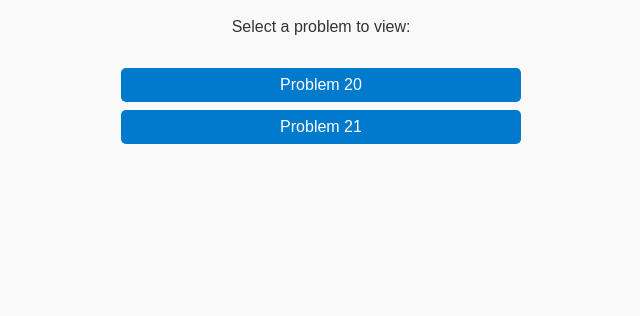
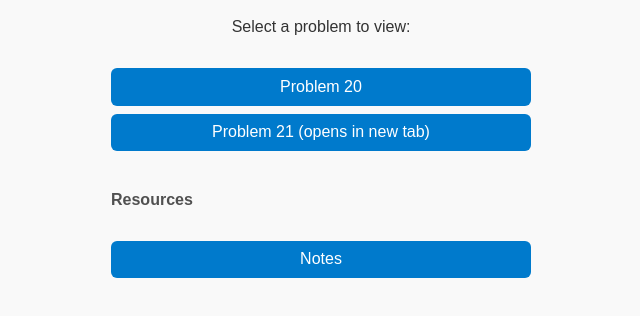
Before and after one commit to sqkim25/NJCC, a plain HTML site: page index.html in a window 1280 px wide. Shown: the part 72-388 px from the top of the page, without its empty margins (319-959 px from the left). Drawn offline with Linux system fonts and the light colour scheme.

Commit message:
added notes

```diff
--- a/index.html
+++ b/index.html
@@ -3,46 +3,58 @@
 <head>
   <meta charset="UTF-8">
   <title>JHMMC 2024 - 6th Grade</title>
+  <meta name="viewport" content="width=device-width, initial-scale=1">
   <style>
+    :root { --btn:#007acc; --btnHover:#005f99; }
     body {
       font-family: Arial, sans-serif;
       margin: 2em;
       background-color: #f9f9f9;
       color: #333;
     }
-    h1 {
-      text-align: center;
-    }
-    ul {
-      list-style-type: none;
+    h1, p { text-align: center; }
+    .menu {
+      list-style: none;
       padding: 0;
-      max-width: 400px;
+      max-width: 420px;
       margin: 2em auto;
     }
-    li {
-      margin: 0.5em 0;
+    .menu li { margin: 0.5em 0; }
+    .menu a {
+      display: block;
+      padding: 0.6em 1em;
+      text-decoration: none;
+      background: var(--btn);
+      color: #fff;
+      border-radius: 6px;
+      text-align: center;
+      transition: background 0.2s ease-in-out;
+      word-break: break-word;
     }
-    a {
-      display: block;
-      padding: 0.5em 1em;
-      text-decoration: none;
-      background-color: #007acc;
-      color: white;
-      border-radius: 5px;
-      text-align: center;
-      transition: background 0.3s;
-    }
-    a:hover {
-      background-color: #005f99;
+    .menu a:hover { background: var(--btnHover); }
+    .section-title {
+      max-width: 420px;
+      margin: 2.5em auto 1em;
+      font-weight: bold;
+      opacity: 0.85;
     }
   </style>
 </head>
 <body>
   <h1>JHMMC 2024 - 6th Grade</h1>
-  <p style="text-align:center;">Select a problem to view:</p>
-  <ul>
+
+  <p>Select a problem to view:</p>
+  <ul class="menu">
     <li><a href="JHMMC2024-6G-P20.html">Problem 20</a></li>
-    <li><a href="https://www.ixl.com/math/geometry" target="_blank">Problem 21</a></li>
+    <li><a href="https://www.ixl.com/math/geometry" target="_blank" rel="noopener noreferrer">Problem 21 (opens in new tab)</a></li>
+  </ul>
+
+  <div class="section-title">Resources</div>
+  <ul class="menu">
+    <li>
+      <a href="https://www.mathcha.io/editor/Lo8yVcGqUGxs9rrle7IG6Yql6FWVx4OYSPqBmL5"
+         target="_blank" rel="noopener noreferrer">Notes</a>
+    </li>
   </ul>
 </body>
 </html>
```
